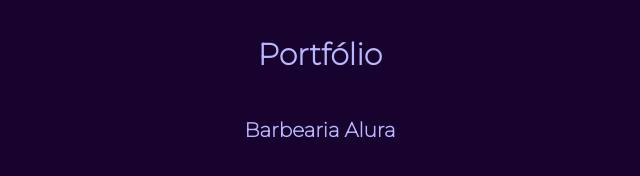
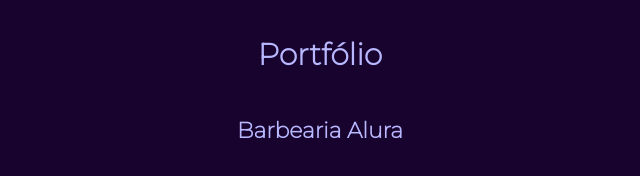
Before and after one commit to w4llymeirelles/wally, a plain HTML site: page index.html in a window 1280 px wide. In both pictures the pointer is over the element "Barbearia Alura". Shown: the part 1000-1176 px from the top of the page, 320-960 px from the left. Drawn offline with Linux system fonts and the light colour scheme.

Commit message:
Update style.css

```diff
--- a/style.css
+++ b/style.css
@@ -121,7 +121,7 @@
 }
 
 
-project-tile:hover {
+.project-tile:hover {
   font-size: 22px;
 }
 
```
